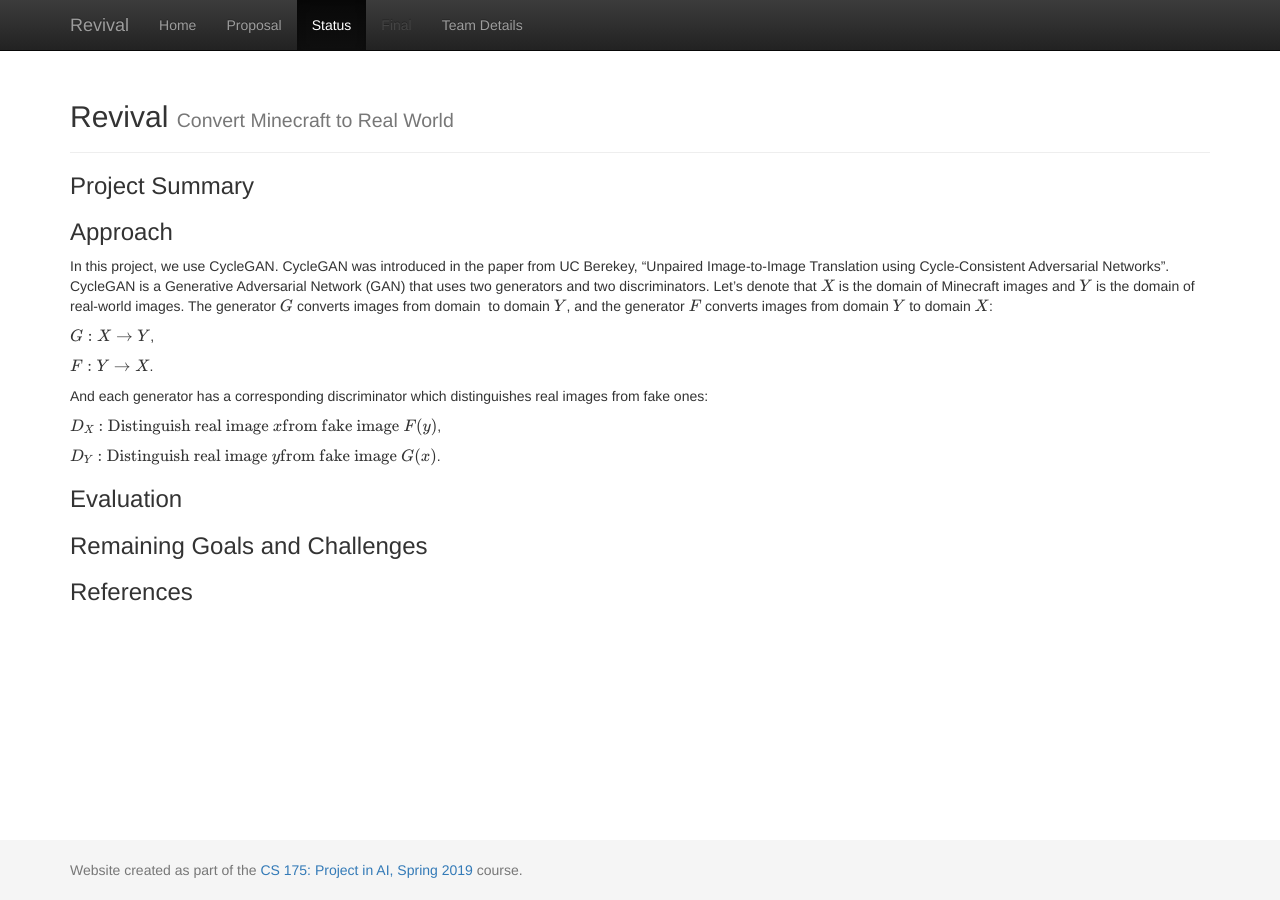
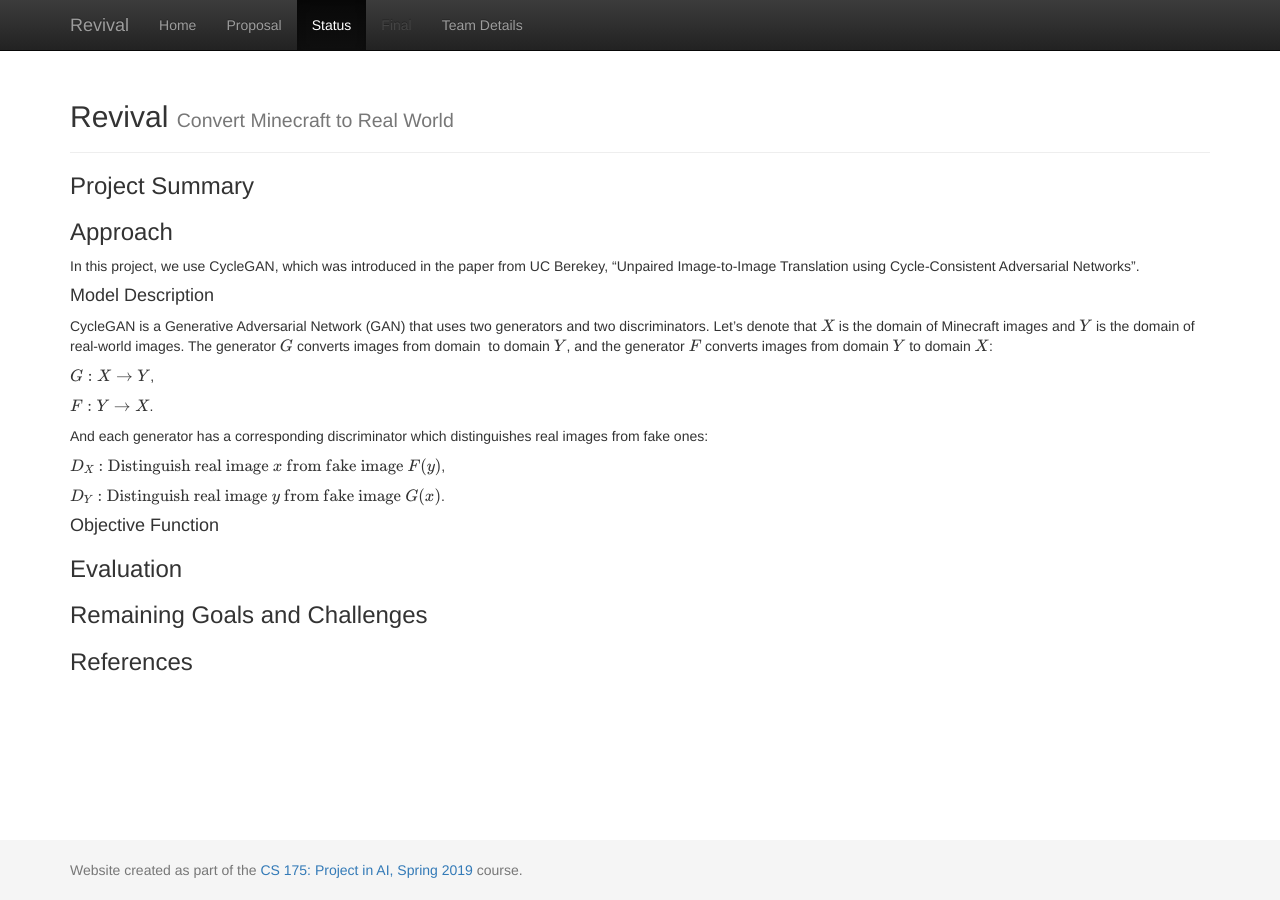
Before and after one commit to sijielu/Revival, a Jekyll site: the page built from docs/status.md, in a window 1280 px wide. Built offline with Jekyll 4.4.1, drawn with Linux system fonts in a browser that asks for light colours; formulas are drawn with MathJax 3.

Commit message:
Update status.md

```diff
--- a/docs/status.md
+++ b/docs/status.md
@@ -6,7 +6,10 @@ title:  Status
 ### Project Summary
 
 ### Approach
-In this project, we use CycleGAN. CycleGAN was introduced in the paper from UC Berekey, "Unpaired Image-to-Image Translation using Cycle-Consistent Adversarial Networks". CycleGAN is a Generative Adversarial Network (GAN) that uses two generators and two discriminators. Let's denote that $$X$$ is the domain of Minecraft images and $$Y$$ is the domain of real-world images. The generator $$G$$ converts images from domain $$$$ to domain $$Y$$, and the generator $$F$$ converts images from domain $$Y$$ to domain $$X$$:
+In this project, we use CycleGAN, which was introduced in the paper from UC Berekey, "Unpaired Image-to-Image Translation using Cycle-Consistent Adversarial Networks".
+
+#### Model Description
+CycleGAN is a Generative Adversarial Network (GAN) that uses two generators and two discriminators. Let's denote that $$X$$ is the domain of Minecraft images and $$Y$$ is the domain of real-world images. The generator $$G$$ converts images from domain $$$$ to domain $$Y$$, and the generator $$F$$ converts images from domain $$Y$$ to domain $$X$$:
 
 $$G: X \to Y$$,
 
@@ -14,9 +17,12 @@ $$F: Y \to X$$.
 
 And each generator has a corresponding discriminator which distinguishes real images from fake ones:
 
-$$D_X: \text{Distinguish real image } x \text{from fake image } F(y)$$,
+$$D_X: \text{Distinguish real image } x \text{ from fake image } F(y)$$,
 
-$$D_Y: \text{Distinguish real image } y \text{from fake image } G(x)$$.
+$$D_Y: \text{Distinguish real image } y \text{ from fake image } G(x)$$.
+
+#### Objective Function
+
 
 ### Evaluation
 
```
